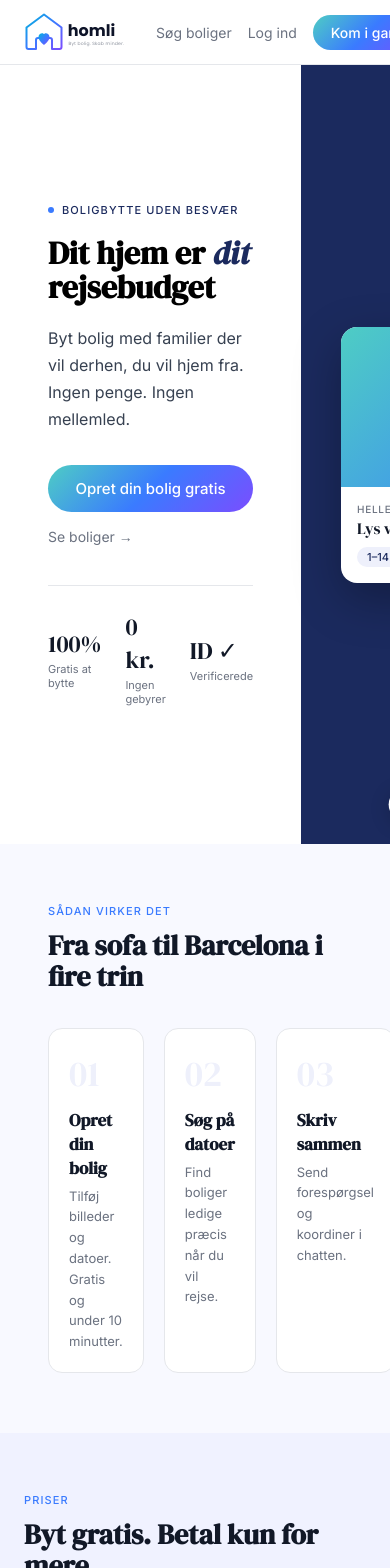
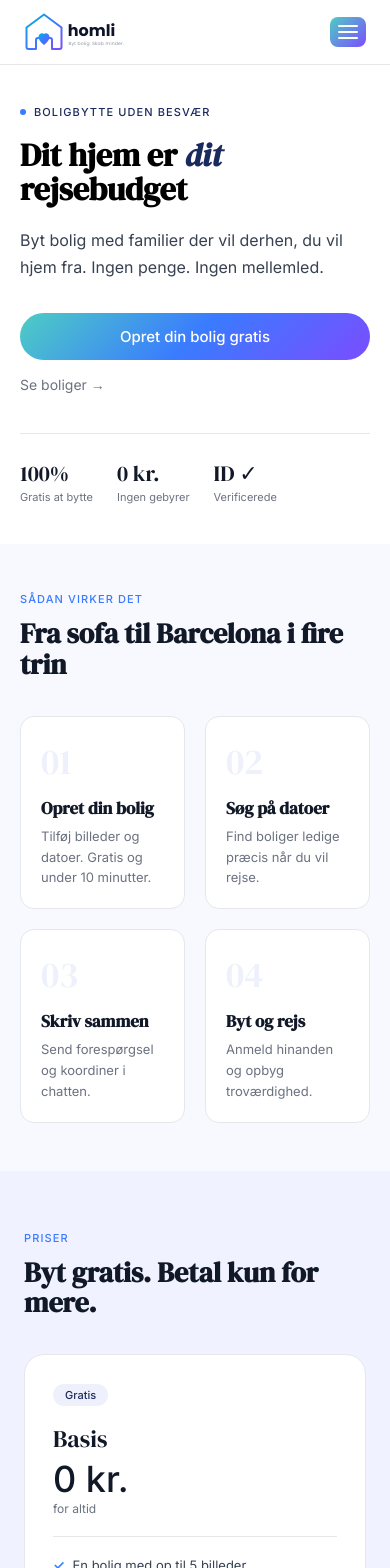
Before and after one commit to p0e/homli, a React (Vite) app: page / in a window 390 px wide. Shown: the top 1568 px of the page. Built offline with nearby package versions, Linux system fonts and the light colour scheme.

Commit message:
mobiloptimering og billedeupload

```diff
--- a/src/App.jsx
+++ b/src/App.jsx
@@ -5,6 +5,16 @@ const supabase = createClient(
   'https://dgsgugorolenijuqkajq.supabase.co',
   'eyJhbGciOiJIUzI1NiIsInR5cCI6IkpXVCJ9.eyJpc3MiOiJzdXBhYmFzZSIsInJlZiI6ImRnc2d1Z29yb2xlbmlqdXFrYWpxIiwicm9sZSI6ImFub24iLCJpYXQiOjE3ODIyOTUyMTAsImV4cCI6MjA5Nzg3MTIxMH0.DqPez8m-c637a2B6T8UhROk9Qec-7Fz4jezzs22nZXY'
 )
+
+function useIsMobile() {
+  const [isMobile, setIsMobile] = useState(window.innerWidth <= 768)
+  useEffect(() => {
+    const handler = () => setIsMobile(window.innerWidth <= 768)
+    window.addEventListener('resize', handler)
+    return () => window.removeEventListener('resize', handler)
+  }, [])
+  return isMobile
+}
 
 function Logo({ small }) {
   return (
@@ -27,13 +37,14 @@ function Logo({ small }) {
 
 function Nav({ setPage, user, onLogout }) {
   const [menuOpen, setMenuOpen] = useState(false)
+  const isMobile = useIsMobile()
   return (
     <>
       <nav style={s.nav}>
         <div style={{ cursor:'pointer', display:'flex', alignItems:'center' }} onClick={() => { setPage('home'); setMenuOpen(false) }}>
           <Logo small/>
         </div>
-        <div style={s.navLinks}>
+        <div style={{ ...s.navLinks, display: isMobile ? 'none' : 'flex' }}>
           <button style={s.navLink} onClick={() => setPage('search')}>Søg boliger</button>
           {user ? (
             <>
@@ -48,7 +59,7 @@ function Nav({ setPage, user, onLogout }) {
             </>
           )}
         </div>
-        <button style={s.hamburger} onClick={() => setMenuOpen(!menuOpen)} aria-label="Menu">
+        <button style={{ ...s.hamburger, display: isMobile ? 'flex' : 'none' }} onClick={() => setMenuOpen(!menuOpen)} aria-label="Menu">
           <span style={{ ...s.hLine, transform: menuOpen ? 'rotate(45deg) translate(5px,5px)' : 'none' }}></span>
           <span style={{ ...s.hLine, opacity: menuOpen ? 0 : 1 }}></span>
           <span style={{ ...s.hLine, transform: menuOpen ? 'rotate(-45deg) translate(5px,-5px)' : 'none' }}></span>
@@ -71,6 +82,7 @@ function Nav({ setPage, user, onLogout }) {
 }
 
 function HomePage({ setPage }) {
+  const isMobile = useIsMobile()
   const [email, setEmail] = useState('')
   const [waitlistMsg, setWaitlistMsg] = useState('')
 
@@ -85,8 +97,8 @@ function HomePage({ setPage }) {
   return (
     <div>
       {/* Hero */}
-      <div style={s.hero}>
-        <div style={s.heroLeft}>
+      <div style={{ ...s.hero, gridTemplateColumns: isMobile ? '1fr' : '1fr 1fr', minHeight: isMobile ? 'auto' : 'calc(100vh - 65px)' }}>
+        <div style={{ ...s.heroLeft, padding: isMobile ? '40px 20px' : '60px 48px' }}>
           <div style={s.eyebrow}><span style={s.eyebrowDot}></span>Boligbytte uden besvær</div>
           <h1 style={s.h1}>Dit hjem er <em style={s.h1Em}>dit</em> rejsebudget</h1>
           <p style={s.heroSub}>Byt bolig med familier der vil derhen, du vil hjem fra. Ingen penge. Ingen mellemled.</p>
@@ -103,7 +115,7 @@ function HomePage({ setPage }) {
             ))}
           </div>
         </div>
-        <div style={s.heroRight}>
+        <div style={{ ...s.heroRight, display: isMobile ? 'none' : 'flex' }}>
           <div style={s.heroCard}>
             <div style={{ height:'160px', background:'linear-gradient(135deg,#4ECDC4,#3A7BFF)' }}></div>
             <div style={{ padding:'16px' }}>
@@ -120,10 +132,10 @@ function HomePage({ setPage }) {
       </div>
 
       {/* How it works */}
-      <div style={s.section}>
+      <div style={{ ...s.section, padding: isMobile ? '48px 20px' : '60px 48px' }}>
         <div style={s.sectionLabel}>Sådan virker det</div>
         <h2 style={s.h2}>Fra sofa til Barcelona i fire trin</h2>
-        <div style={s.stepsGrid}>
+        <div style={{ ...s.stepsGrid, gridTemplateColumns: isMobile ? '1fr 1fr' : 'repeat(4,1fr)' }}>
           {[
             ['01','Opret din bolig','Tilføj billeder og datoer. Gratis og under 10 minutter.'],
             ['02','Søg på datoer','Find boliger ledige præcis når du vil rejse.'],
@@ -143,7 +155,7 @@ function HomePage({ setPage }) {
       <div style={{ ...s.section, background:'#F0F2FF', padding:'60px 24px' }}>
         <div style={s.sectionLabel}>Priser</div>
         <h2 style={s.h2}>Byt gratis. Betal kun for mere.</h2>
-        <div style={s.pricingGrid}>
+        <div style={{ ...s.pricingGrid, gridTemplateColumns: isMobile ? '1fr' : 'repeat(3,1fr)' }}>
           {[
             { badge:'Gratis', badgeStyle:{ background:'#EEF0FB', color:'#1B2A5E' }, name:'Basis', amount:'0 kr.', period:'for altid', features:['En bolig med op til 5 billeder','Søg på datoer og område','Op til 3 aktive samtaler','Anmeldelser efter bytte'], btnStyle:s.btnOutline, btnLabel:'Kom i gang gratis' },
             { badge:'Mest populær', badgeStyle:{ background:'rgba(255,255,255,0.2)', color:'#fff' }, name:'Plus', amount:'79 kr.', period:'per måned · eller 599 kr./år', features:['Alt i Basis','Ubegrænsede samtaler','Op til 3 boliger','Op til 15 billeder','Avancerede filtre'], featured:true, btnStyle:s.btnWhite, btnLabel:'Prøv Plus' },
@@ -361,6 +373,7 @@ function PropertyPage({ setPage, property, user }) {
 }
 
 function MessagesPage() {
+  const isMobile = useIsMobile()
   const [msg, setMsg] = useState('')
   const [messages, setMessages] = useState([
     { mine:false, text:'Hej! Vi er interesserede i jeres bolig i juli 🙂', time:'10:14' },
@@ -379,8 +392,8 @@ function MessagesPage() {
   }
 
   return (
-    <div style={{ display:'grid', gridTemplateColumns:'280px 1fr', height:'calc(100vh - 65px)' }}>
-      <div style={{ borderRight:'1px solid #E5E7EB', background:'#fff', overflowY:'auto', display:'flex', flexDirection:'column' }}>
+    <div style={{ display:'grid', gridTemplateColumns: isMobile ? '1fr' : '280px 1fr', height:'calc(100vh - 65px)' }}>
+      <div style={{ borderRight:'1px solid #E5E7EB', background:'#fff', overflowY:'auto', display: isMobile ? 'none' : 'flex', flexDirection:'column' }}>
         <div style={{ padding:'16px', borderBottom:'1px solid #E5E7EB', fontWeight:600, fontSize:'16px' }}>Beskeder</div>
         {[['MH','Mette og Henrik','Hellerup → Aarhus',true],['TN','Thomas og Nina','Aarhus → Amsterdam',false]].map(([init,name,sub,active]) => (
           <div key={name} style={{ display:'flex', gap:'10px', padding:'14px 16px', borderBottom:'1px solid #E5E7EB', background:active?'#EEF0FB':'#fff', cursor:'pointer' }}>
@@ -710,7 +723,7 @@ const s = {
   heroSub: { fontSize:'16px', lineHeight:1.7, color:'#374151', maxWidth:'400px', marginBottom:'32px' },
   heroActions: { display:'flex', alignItems:'center', gap:'16px', flexWrap:'wrap' },
   trustRow: { display:'flex', alignItems:'center', gap:'24px', marginTop:'40px', paddingTop:'24px', borderTop:'1px solid #E5E7EB' },
-  trustNum: { fontFamily:'DM Serif Display, serif', fontSize:'24px', color:'#111827' },
+  trustNum: { fontFamily:'DM Serif Display, serif', fontSize:'22px', color:'#111827', whiteSpace:'nowrap' },
   trustLbl: { fontSize:'11px', color:'#6B7280', marginTop:'2px' },
   heroCard: { background:'#fff', borderRadius:'16px', overflow:'hidden', boxShadow:'0 16px 48px rgba(0,0,0,0.3)', width:'260px' },
   verifiedPill: { position:'absolute', bottom:'24px', left:'50%', transform:'translateX(-50%)', background:'#fff', borderRadius:'100px', padding:'8px 16px', display:'flex', alignItems:'center', gap:'8px', boxShadow:'0 4px 20px rgba(0,0,0,0.2)', whiteSpace:'nowrap', fontSize:'12px', fontWeight:500 },
```
